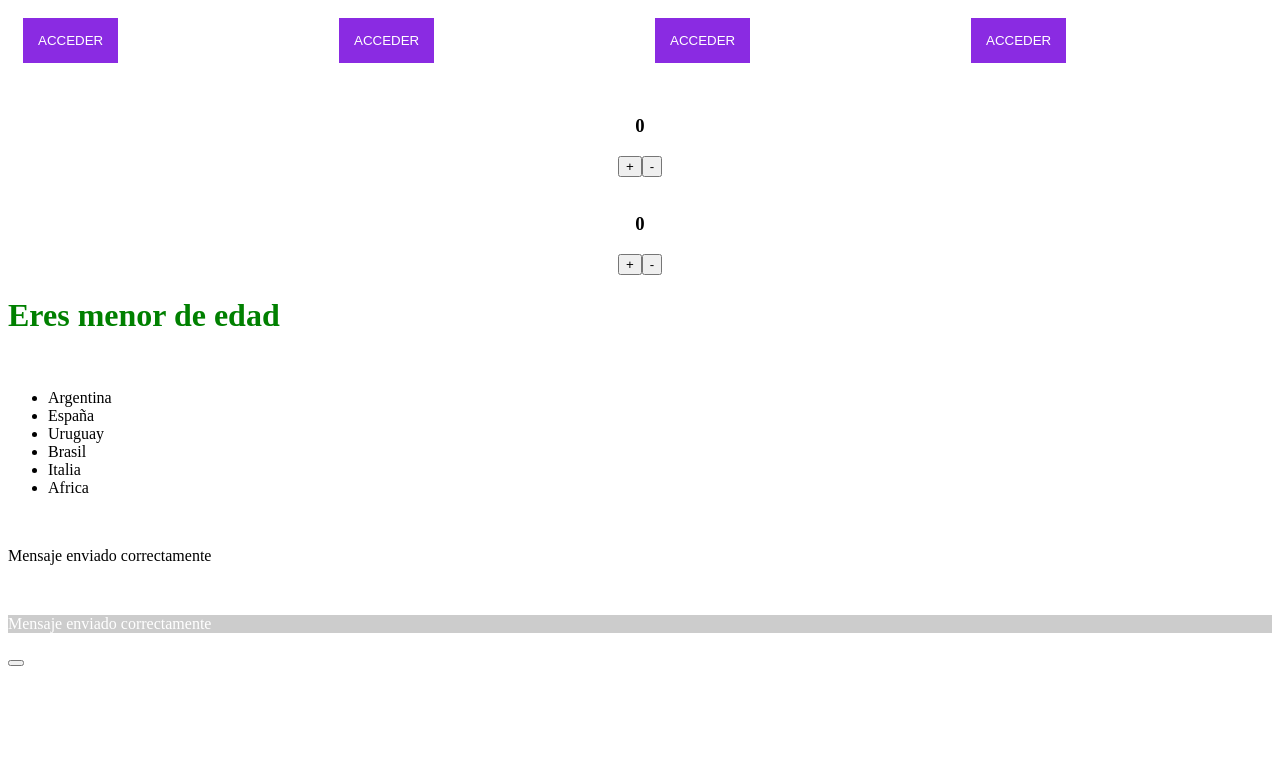
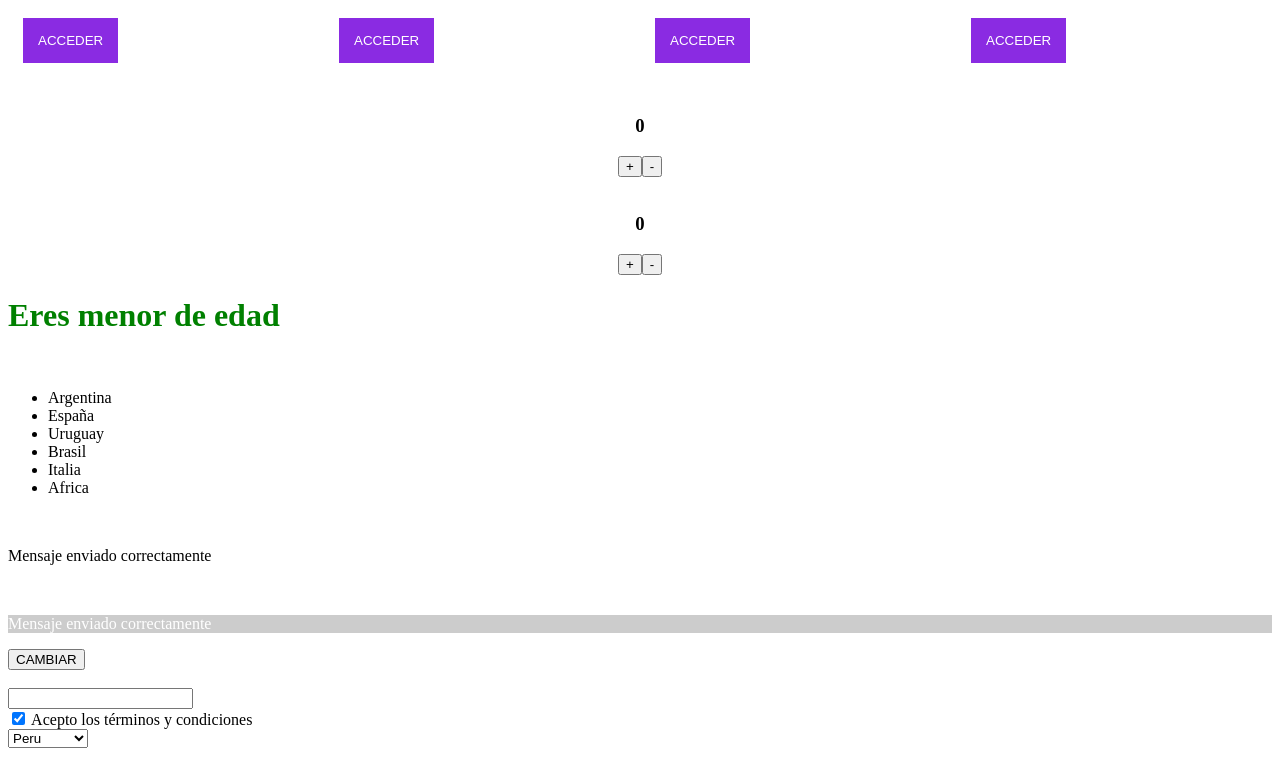
Before and after one commit to iecargnino/hello-vuerld, a Vue app: page / in a window 1280 px wide. Shown: the part 260-1027 px from the top of the page. Before the commit the page ends 935 px from the top, so only its background shows below. Built offline with nearby package versions, Linux system fonts and the light colour scheme.

Commit message:
Model Form

```diff
--- a/src/App.vue
+++ b/src/App.vue
@@ -12,6 +12,8 @@
   <ClassBind />
   <br>
   <EventsBind />
+  <br>
+  <ModelForm />
 </template>
 
 <script lang="ts" setup>
@@ -22,6 +24,7 @@
   import ExampleFor from './components/ExampleFor.vue';
   import ClassBind from './components/ClassBind.vue';
   import EventsBind from './components/EventsBind.vue';
+  import ModelForm from './components/ModelForm.vue';
 </script>
 
 <style>
--- a/src/components/EventsBind.vue
+++ b/src/components/EventsBind.vue
@@ -1,6 +1,6 @@
 <template>
     <p v-bind:style="{ backgroundColor : '#ccc', color : c }">Mensaje enviado correctamente</p>
-    <button v-on:click="changeColor()"></button>
+    <button v-on:click="changeColor()">CAMBIAR</button>
 </template>
 
 <script lang="ts" setup>
--- /dev/null
+++ b/src/components/ModelForm.vue
@@ -0,0 +1,25 @@
+<template>
+    <form>
+        <br>
+        <input type="text" v-model="inputText" />
+        <br>
+        <input type="checkbox" v-model="agree" /> Acepto los términos y condiciones
+        <br>
+        <select v-model="selectOption">
+            <option value="Arg">Argentina</option>
+            <option value="Br">Brasil</option>
+            <option value="Pe">Peru</option>
+        </select>
+    </form>
+    <h3>{{ inputText }}</h3>
+</template>
+
+<script lang="ts" setup>
+    import { ref } from 'vue'
+    let inputText = ref('')
+    let agree = ref(true)
+    let selectOption = ref('Pe')
+</script>
+
+<style>
+</style>
```
